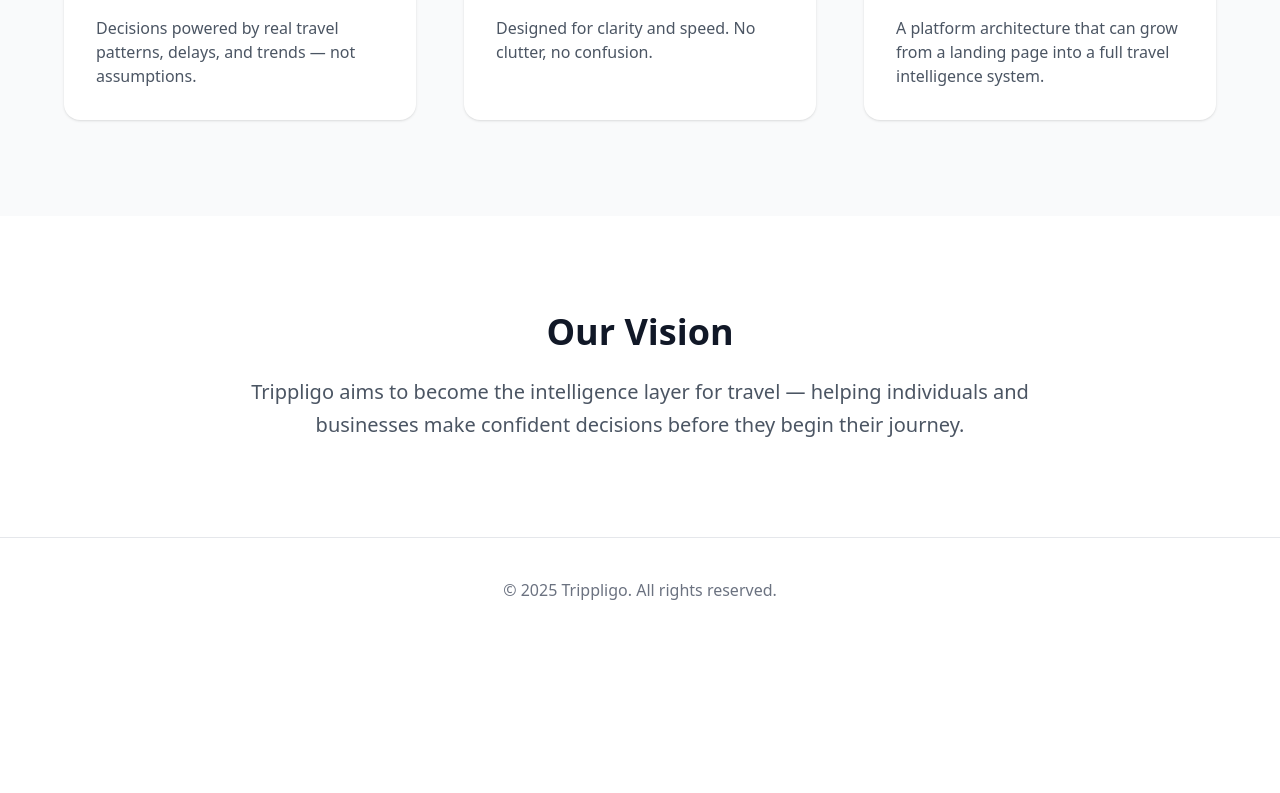
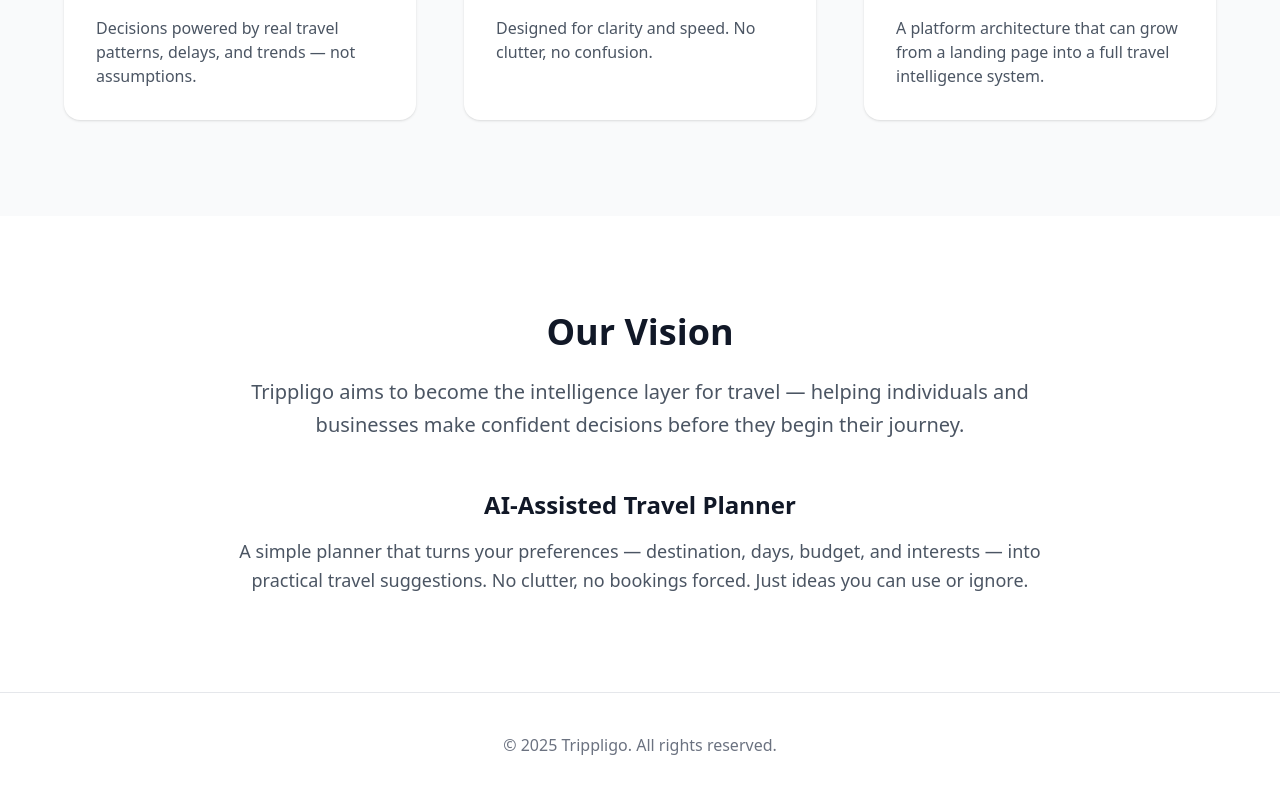
Before and after one commit to sudheercg/trippligo, a React (Vite) app: page / in a window 1280 px wide. Shown: the part 916-1709 px from the top of the page. Before the commit the page ends 1558 px from the top, so only its background shows below. Built offline with nearby package versions, Linux system fonts and the light colour scheme.

Commit message:
Add AI-assisted travel planner section under vision

```diff
--- a/src/App.jsx
+++ b/src/App.jsx
@@ -76,11 +76,23 @@
    {/* Vision */}
 <section id="vision" className="px-8 py-24 max-w-4xl mx-auto text-center">
   <h2 className="text-4xl font-bold mb-6">Our Vision</h2>
-        <p className="text-xl text-gray-600 leading-relaxed">
+
+  <p className="text-xl text-gray-600 leading-relaxed mb-12">
     Trippligo aims to become the intelligence layer for travel —
     helping individuals and businesses make confident decisions
     before they begin their journey.
   </p>
+
+  <div className="mt-8">
+    <h3 className="text-2xl font-semibold mb-4">
+      AI-Assisted Travel Planner
+    </h3>
+    <p className="text-lg text-gray-600 leading-relaxed">
+      A simple planner that turns your preferences — destination, days,
+      budget, and interests — into practical travel suggestions.
+      No clutter, no bookings forced. Just ideas you can use or ignore.
+    </p>
+  </div>
 </section>
 
       {/* Footer */}
@@ -88,6 +100,9 @@
         © {new Date().getFullYear()} Trippligo. All rights reserved.
       </footer>
 
+
+
+
     </div>
   )
 }
```
Lines whose indentation alone changed are shown as unchanged.
